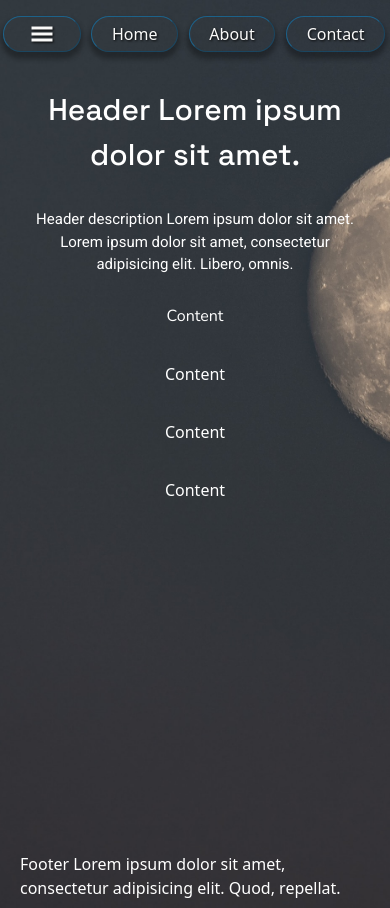
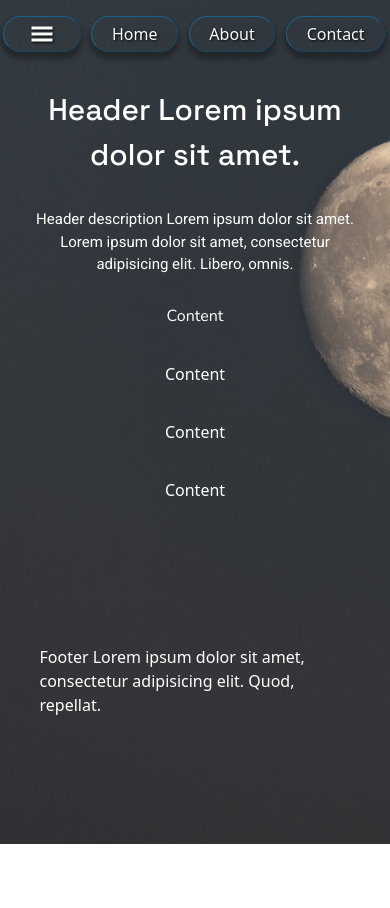
Before and after one commit to Cristian232/React-Small-Projects, a React (Create React App) app: page / in a window 390 px wide. After the commit the page ends 844 px from the top, so only its background shows below. Built offline with nearby package versions, Linux system fonts and the light colour scheme.

Commit message:
Final css fix for responsive // found bug on delayed deploy

```diff
--- a/src/App.js
+++ b/src/App.js
@@ -7,7 +7,7 @@ import Footer from "./components/Footer";
 
 function App() {
     return (
-        <div className="App grid grid-rows-2 grid-rows-[8vh_92vh]" style={{
+        <div className="App grid grid-rows-3 grid-rows-[8vh_auto_auto]" style={{
             backgroundImage: `url(${background})`,
             minHeight: "100vh",
             backgroundSize: "cover",
--- a/src/style/index.css
+++ b/src/style/index.css
@@ -58,10 +58,12 @@
     }
 
     .smallProjects {
+        height: auto;
         display: none !important;
     }
 
     .App .container-wrapper .smallProjects {
+        height: auto;
         display: none !important;
     }
 
@@ -85,9 +87,9 @@
     }
 
     .footer {
-        position: relative;
+        position: static;
         margin: 0 auto;
-        max-width: 100vw;
+        max-width: 90vw;
     }
 
     .header-right-menu #left-menu {
@@ -105,11 +107,13 @@
     .content {
         display: block;
         margin: 0 auto;
+        height: auto;
     }
 
     .content-main-container {
         margin: 0 auto;
         text-align: center;
+        height: auto;
     }
 
     @media (max-width: 425px) {
```
